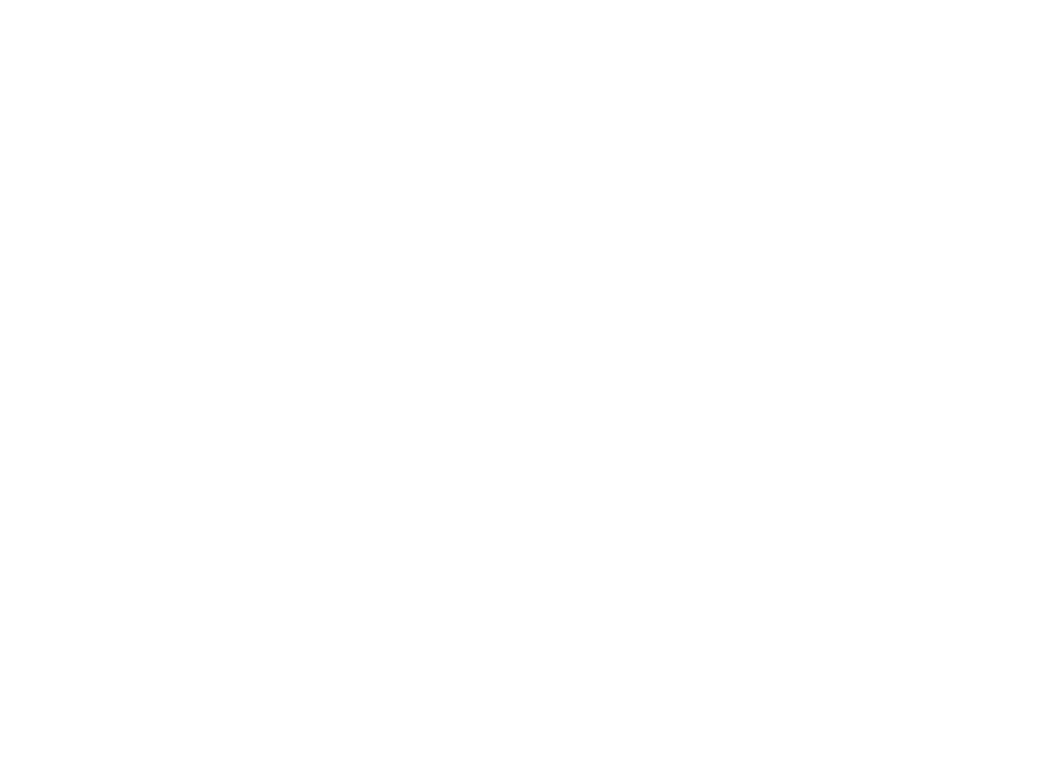
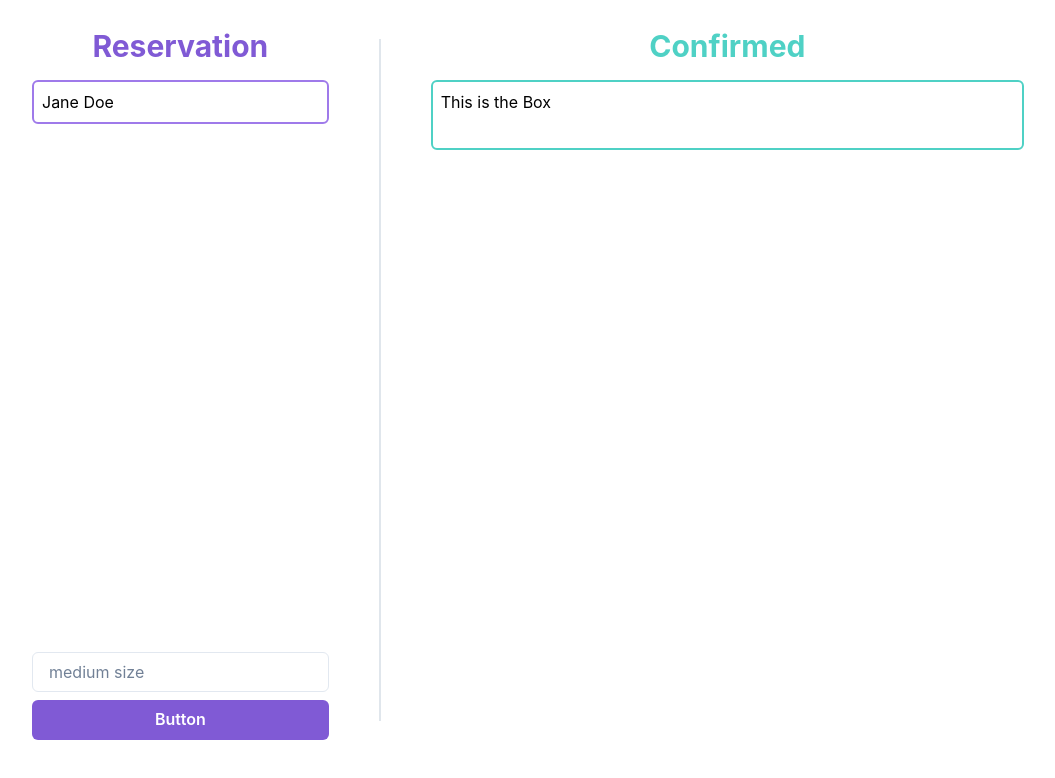
Before and after one commit to aydinfz/react-reservation-app, a React (Vite) app: page / in a window 1280 px wide. Shown: the top 778 px of the page, without its empty margins (112-1167 px from the left). Built offline with nearby package versions, Linux system fonts and the light colour scheme.

Commit message:
update style

```diff
--- a/src/App.jsx
+++ b/src/App.jsx
@@ -1,13 +1,8 @@
-import { useState } from 'react'
+import { useState } from "react";
+import { ContainerLayout } from "./components/Container";
 
 function App() {
-  const [count, setCount] = useState(0)
-
-  return (
-    <div className="App">
-
-    </div>
-  )
+  return <ContainerLayout />;
 }
 
-export default App
+export default App;
--- /dev/null
+++ b/src/components/Confirmed/index.jsx
@@ -0,0 +1,31 @@
+import React from "react";
+import { VStack, Heading, Box } from "@chakra-ui/react";
+
+export function Confirmed() {
+  return (
+    <VStack w="600px" h="90vh">
+      <Heading
+        as="h3"
+        size="lg"
+        w="100%"
+        color="teal.300"
+        p="2"
+        textAlign="center"
+      >
+        Confirmed
+      </Heading>
+      <Box
+        borderColor="teal.300"
+        borderRadius="md"
+        borderStyle="solid"
+        borderWidth="2px"
+        w="100%"
+        h="70px"
+        p={2}
+        color="black"
+      >
+        This is the Box
+      </Box>
+    </VStack>
+  );
+}
--- /dev/null
+++ b/src/components/Container.jsx
@@ -0,0 +1,22 @@
+import React from "react";
+import { Container, Flex, Divider } from "@chakra-ui/react";
+import { Reservation } from "./Reservation";
+import { Confirmed } from "./Confirmed";
+
+export function ContainerLayout() {
+  return (
+    <Container maxW="5xl" h="95vh" color="white" mt={5}>
+      <Flex align="center">
+        <Reservation />
+        <Divider
+          orientation="vertical"
+          mx="50px"
+          h="85vh"
+          borderWidth={1}
+          borderColor="gray.300"
+        />
+        <Confirmed />
+      </Flex>
+    </Container>
+  );
+}
--- /dev/null
+++ b/src/components/Reservation/index.jsx
@@ -0,0 +1,36 @@
+import React from "react";
+import { Heading, Spacer, Input, Button, VStack, Box } from "@chakra-ui/react";
+
+export function Reservation() {
+  return (
+    <VStack w="300px" h="90vh">
+      <Heading
+        as="h3"
+        size="lg"
+        w="100%"
+        color="purple.500"
+        p="2"
+        textAlign="center"
+        borderRadius="md"
+      >
+        Reservation
+      </Heading>
+      <Box
+        borderColor="purple.400"
+        borderRadius="md"
+        borderStyle="solid"
+        borderWidth="2px"
+        w="100%"
+        p={2}
+        color="black"
+      >
+        Jane Doe
+      </Box>
+      <Spacer />
+      <Input placeholder="medium size" size="md" />
+      <Button colorScheme="purple" w="100%">
+        Button
+      </Button>
+    </VStack>
+  );
+}
--- a/src/main.jsx
+++ b/src/main.jsx
@@ -1,10 +1,12 @@
-import React from 'react'
-import ReactDOM from 'react-dom/client'
-import App from './App'
+import React from "react";
+import ReactDOM from "react-dom/client";
+import App from "./App";
+import { ChakraProvider } from "@chakra-ui/react";
 
-
-ReactDOM.createRoot(document.getElementById('root')).render(
+ReactDOM.createRoot(document.getElementById("root")).render(
   <React.StrictMode>
-    <App />
+    <ChakraProvider>
+      <App />
+    </ChakraProvider>
   </React.StrictMode>
-)
+);
```
Also changed, not shown: src/components/ListItem/index.jsx (added, +7 -0 lines), 1 other file (tests, documents, lock files or other folders).
